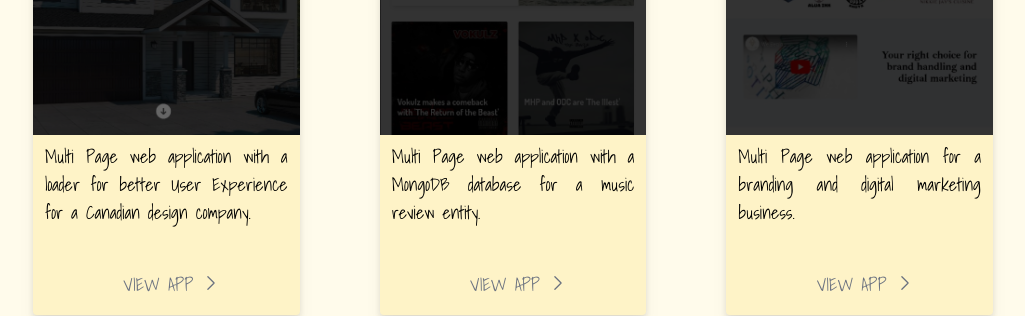
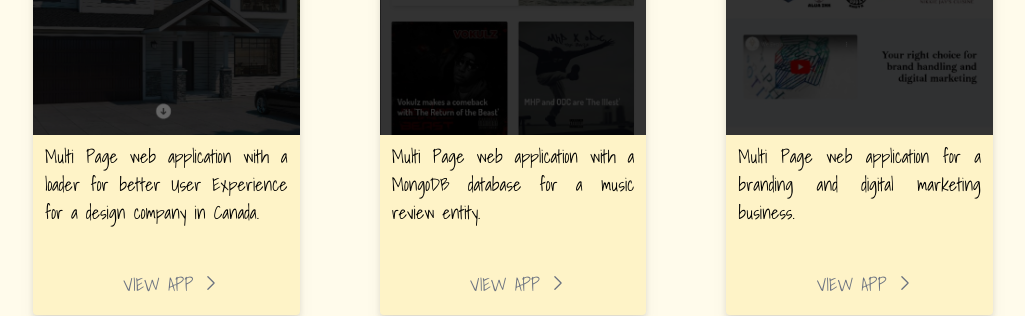
Before and after one commit to abu-git/sam-cv, a Next.js app: page / in a window 1280 px wide. Shown: the part 1640-1956 px from the top of the page, without its empty margins (127-1152 px from the left). Built offline with nearby package versions, Linux system fonts and the light colour scheme.

Commit message:
tasedesign text edit

```diff
--- a/components/Projects.js
+++ b/components/Projects.js
@@ -24,7 +24,7 @@ function Projects() {
                         </div>
                         <div className='flex flex-col justify-between'>
                             <span className='text-lg px-3 py-2 text-justify'>
-                                Multi Page web application with a loader for better User Experience for a Canadian design company.
+                                Multi Page web application with a loader for better User Experience for a design company in Canada.
                             </span>
                             <button className='flex justify-center pt-9 pb-4 pl-3 text-md lg:text-lg text-gray-500 dark:text-gray-500'>
                                 <h4>VIEW APP</h4>
```
